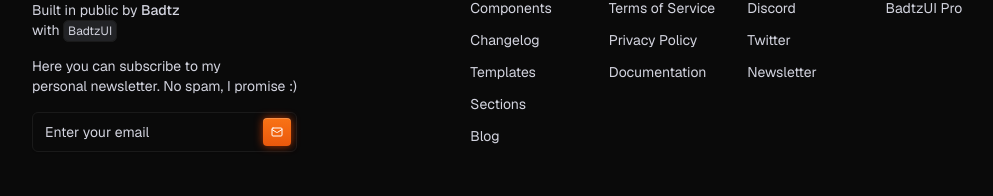
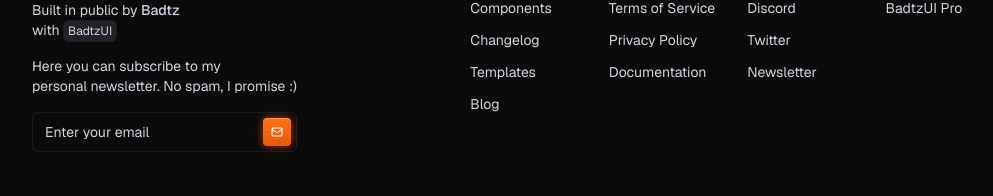
Before and after one commit to crialabs/badtz-ui, a Next.js app: page /tos in a window 1280 px wide. Shown: the part 1784-1980 px from the top of the page, without its empty margins (128-1121 px from the left). Built offline with nearby package versions, Linux system fonts and the light colour scheme; no server answers.

Commit message:
fixed footer link

```diff
--- a/components/footer.tsx
+++ b/components/footer.tsx
@@ -77,8 +77,7 @@ const FOOTER_SECTIONS: { title: string; links: LinkType[] }[] = [
     links: [
       { href: "/docs", label: "Components" },
       { href: "/changelog", label: "Changelog" },
-      { href: "#templates", label: "Templates" },
-      { href: "#sections", label: "Sections" },
+      { href: "/docs/templates/mappl-saas-template", label: "Templates" },
       { href: "/blog", label: "Blog" },
     ],
   },
```
